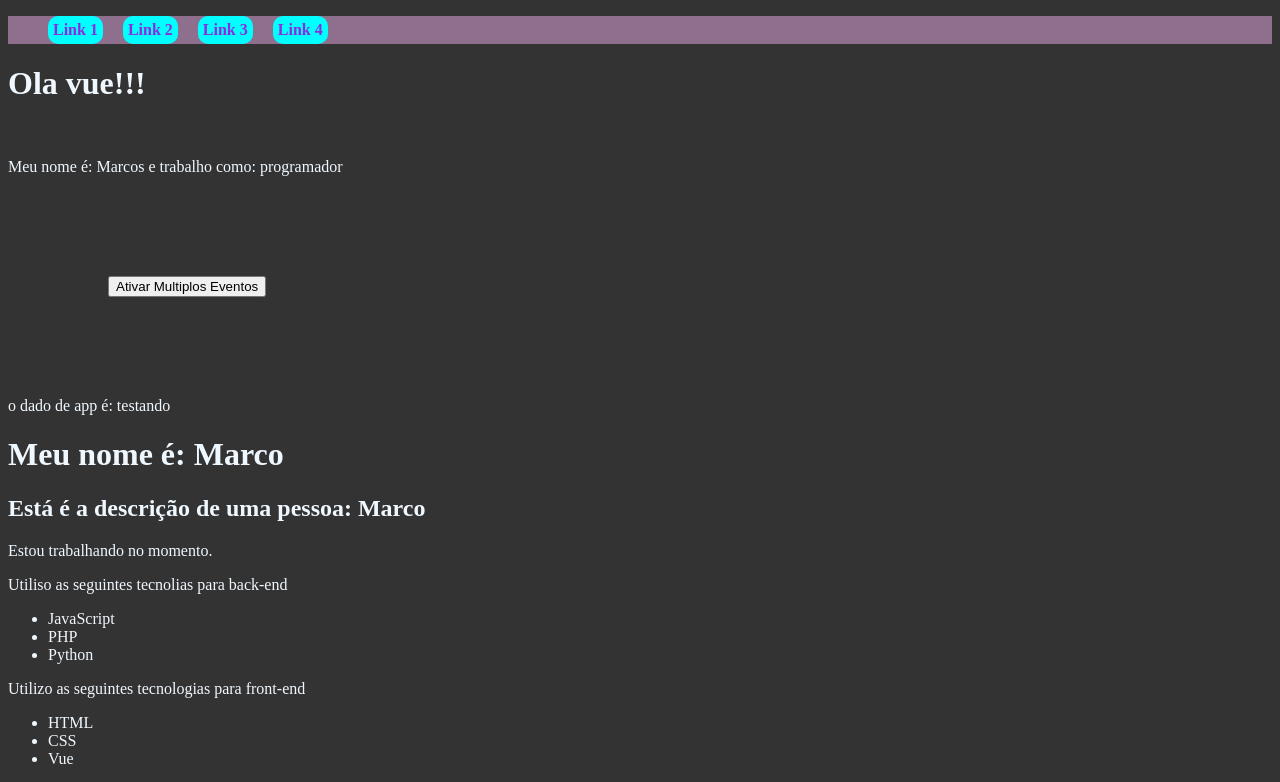
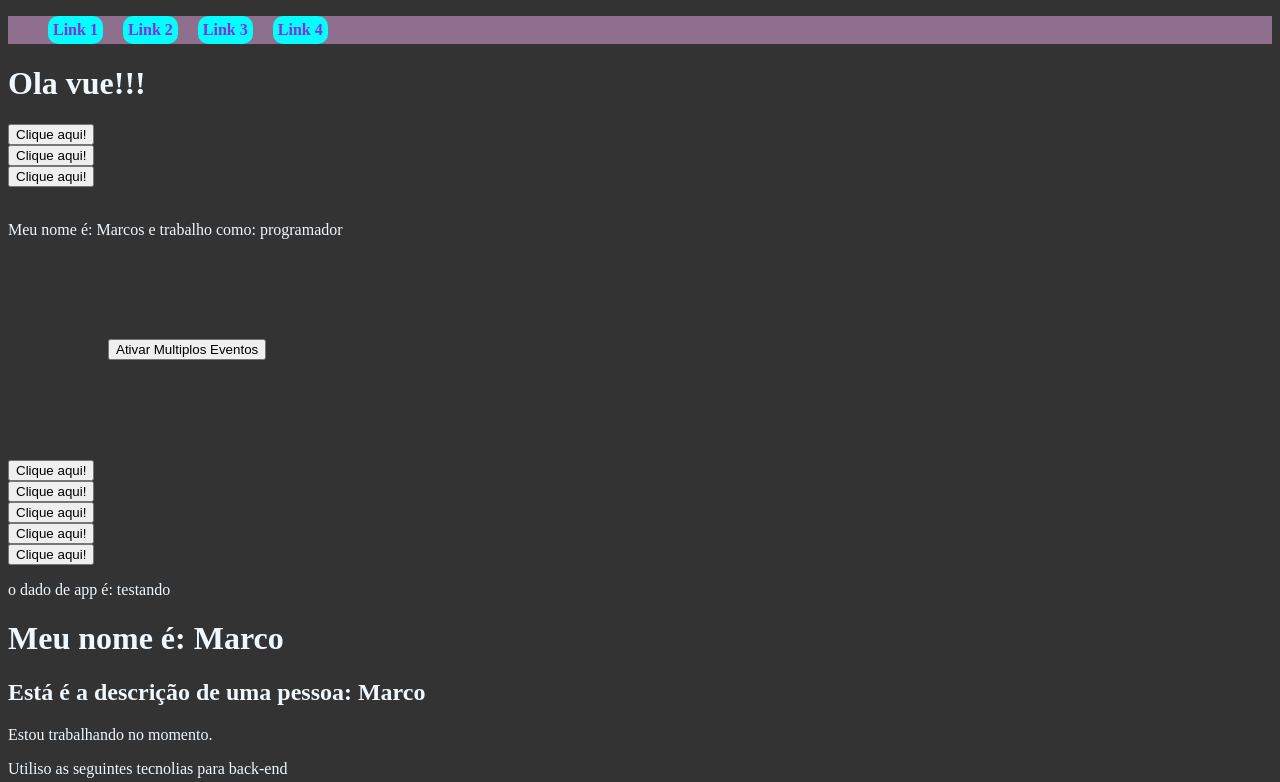
Before and after one commit to MAN0LIT0/Curso_vue, a Vue app in the folder Vue_curso/: page / in a window 1280 px wide. Shown: the top 782 px of the page. Built offline with nearby package versions, Linux system fonts and the light colour scheme.

Commit message:
reutilização de componentes

```diff
--- a/Vue_curso/src/components/Picture.vue
+++ b/Vue_curso/src/components/Picture.vue
@@ -1,10 +1,13 @@
 <template>
     <div>
         <img :src="avatar" :alt="descrisao" style="max-width:100px;">
+        <reutilizacao />
     </div>
 </template>
 <script>
+import reutilizacao from './reutilizacao.vue'
 export default {
+  components: { reutilizacao },
     name: 'Picture',
     data() {
         return {
--- a/Vue_curso/src/components/componente1.vue
+++ b/Vue_curso/src/components/componente1.vue
@@ -1,18 +1,28 @@
 <template>
     <div>
         <h1>Ola vue!!!</h1>
+        <reutilizacao />
+        <reutilizacao />
+        <reutilizacao />
         <br>
         <p>Meu nome é: {{ nome }} e trabalho como: {{ profissao }}</p>
         <multiplosEventos />
+        <reutilizacao />
+        <reutilizacao />
+        <reutilizacao />
+        <reutilizacao />
+        <reutilizacao />
+
     </div>
 </template>
 <script>
 import multiplosEventos from './multiplosEventos.vue'
-
+import reutilizacao from './reutilizacao.vue'
 export default {
     name: 'componente1',
     components: {
-        multiplosEventos
+        multiplosEventos,
+        reutilizacao
     },
     data() {
         return {
--- /dev/null
+++ b/Vue_curso/src/components/reutilizacao.vue
@@ -0,0 +1,22 @@
+<template>
+    <div>
+        <button @click="ativar">Clique aqui!</button>
+        <span v-show="ativou">Ativado</span>
+    </div>
+</template>
+<script>
+export default {
+    name: 'reutilizacao',
+    data() {
+        return {
+            ativou: false
+        }
+    },
+    methods: {
+        ativar(){
+           this.ativou = !this.ativou
+        }
+
+    },
+}
+</script>
```
